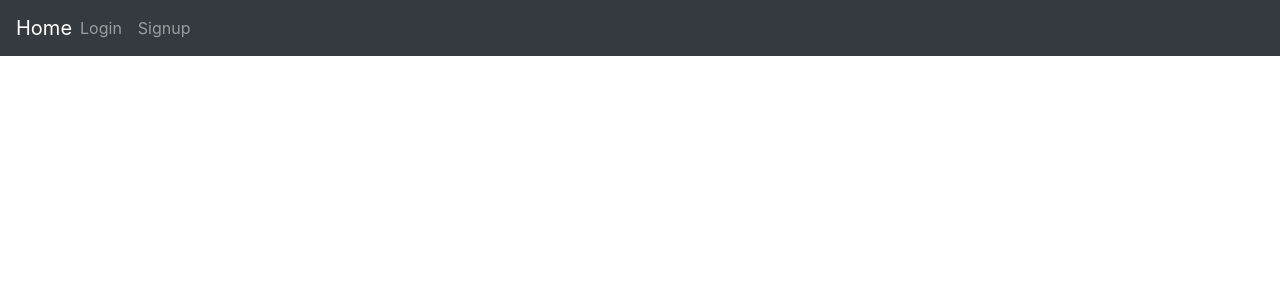
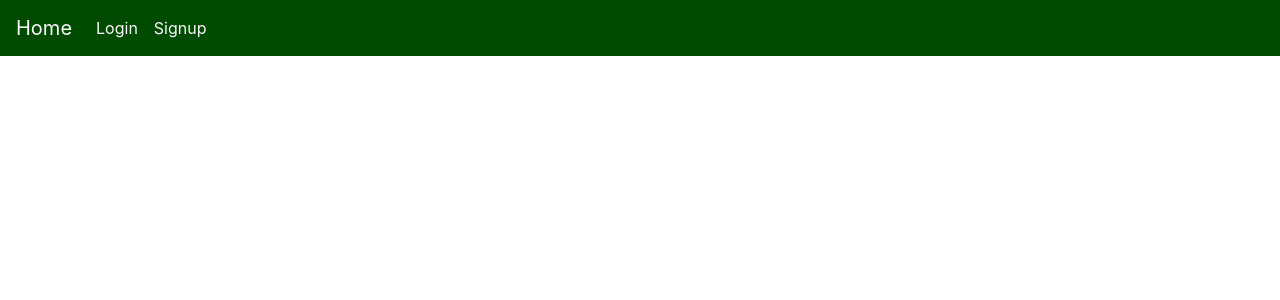
Before and after one commit to mpage544165/Software-Manager, a React (Create React App) app in the folder software-manager/: page / in a window 1280 px wide. Shown: the top 300 px of the page. Built offline with nearby package versions, Linux system fonts and the light colour scheme.

Commit message:
Add css to navbar links

```diff
--- a/software-manager/src/App.css
+++ b/software-manager/src/App.css
@@ -57,7 +57,7 @@
 }
 
 .sprint-bar {
-  background-color: rgb(10, 194, 10);
+  background-color: rgb(75, 165, 75);
   margin-top: 50%;
 }
 
@@ -69,3 +69,7 @@
   width: 15% ;
   padding: 0 ;
 }
+
+.bg-green {
+  background-color: rgb(1, 75, 1);
+}
--- a/software-manager/src/components/navbar.component.js
+++ b/software-manager/src/components/navbar.component.js
@@ -19,8 +19,8 @@ export default class Navbar extends Component {
 
         console.log("props", this.props.isLoggedIn);
         return (
-            <nav className="navbar navbar-dark bg-dark navbar-expand-lg">
-                <Link to="/" className="navbar-brand mr-auto">Home</Link>
+            <nav className="navbar navbar-dark bg-green navbar-expand-lg">
+                <Link to="/" className="navbar-brand text-light">Home</Link>
                 <button className="navbar-toggler" type="button" data-toggle="collapse" data-target="#collapsibleNavbar">
                     <span className="navbar-toggler-icon"></span>
                 </button>
@@ -29,23 +29,23 @@ export default class Navbar extends Component {
                     {!this.props.isLoggedIn &&
                         <div className="d-flex">
                             <li className="navbar-item">
-                                <Link to="/login" className="nav-link">Login</Link>
+                                <Link to="/login" className="nav-link text-light">Login</Link>
                             </li>
                             <li className="navbar-item">
-                                <Link to="/signup" className="nav-link">Signup</Link>
+                                <Link to="/signup" className="nav-link text-light">Signup</Link>
                             </li>
                         </div>
                     }
                     {this.props.isLoggedIn &&
                         <div className="d-flex">
                             <li className="navbar-item">
-                                <Link to="/dashboard" className="nav-link">Dashboard</Link>
+                                <Link to="/dashboard" className="nav-link text-light">Dashboard</Link>
                             </li>
                             <li className="navbar-item">
-                                <Link to="/createproject" className="nav-link">Create Project</Link>
+                                <Link to="/createproject" className="nav-link text-light">Create Project</Link>
                             </li>
                             <li className="navbar-item">
-                                <Link to="/logout" className="nav-link" onClick={this.logout}>Logout</Link>
+                                <Link to="/logout" className="nav-link text-light" onClick={this.logout}>Logout</Link>
                             </li>
                         </div>
                     }
```
